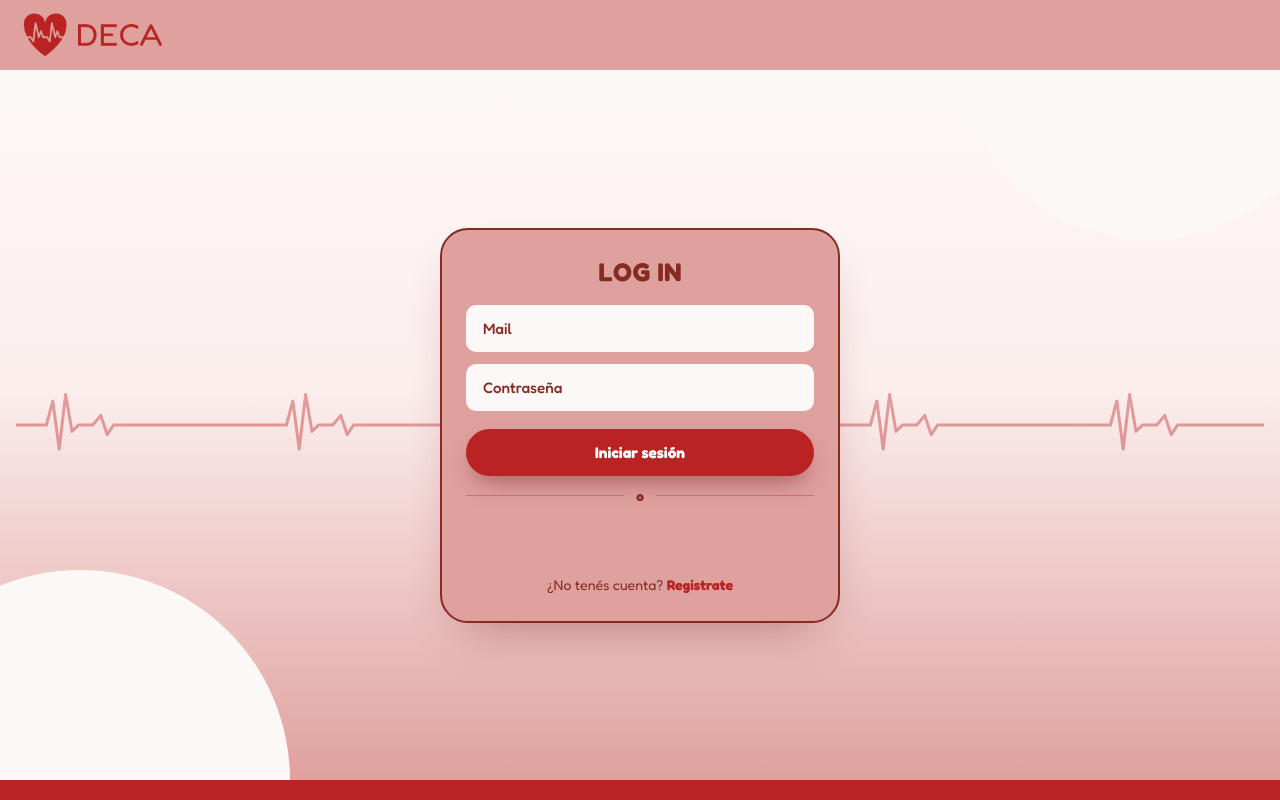
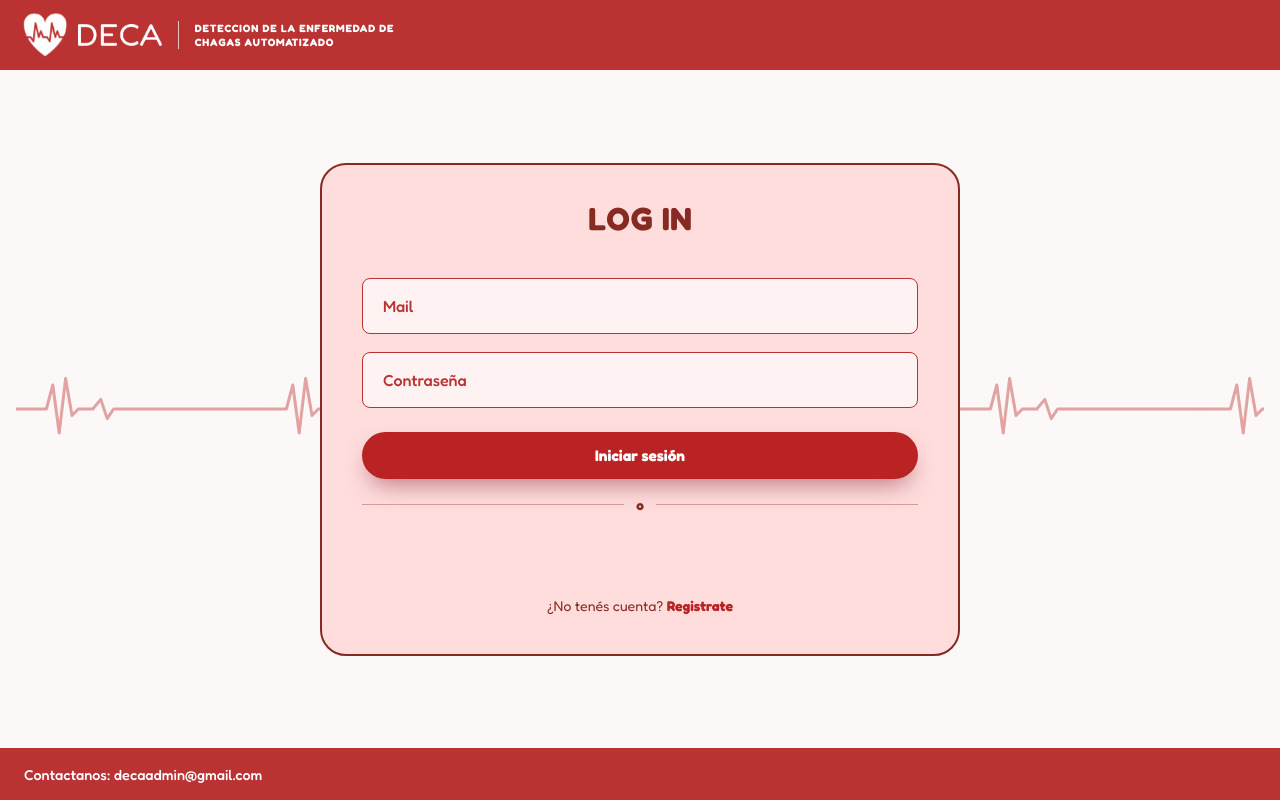
Before and after one commit to LucasSchniper/Front, a React (Vite) app: page /login in a window 1280 px wide. Built offline with nearby package versions, Linux system fonts and the light colour scheme; no server answers.

Commit message:
Correcciones de diseño resecto al header, al Log in y al sign up

```diff
--- a/src/App.css
+++ b/src/App.css
@@ -162,6 +162,36 @@
   width: auto;
   object-fit: contain;
 }
+/* Logo en blanco para los headers en --header-bg: el ECG del corazón es transparente y deja ver el fondo */
+.logo--white .logo__mark,
+.logo--white .logo__word {
+  filter: brightness(0) invert(1);
+}
+
+/* Bajada de marca que acompaña al logo en todos los headers */
+.brand-tagline {
+  padding-left: 16px;
+  border-left: 1px solid rgba(255, 255, 255, 0.7);
+  color: #fff;
+  font-family: var(--font-heading);
+  font-size: 0.66rem;
+  font-weight: 700;
+  line-height: 1.35;
+  letter-spacing: 0.08em;
+  text-transform: uppercase;
+}
+@media (max-width: 840px) {
+  .brand-tagline {
+    padding-left: 10px;
+    font-size: 0.54rem;
+    letter-spacing: 0.06em;
+  }
+}
+@media (max-width: 560px) {
+  .brand-tagline {
+    display: none;
+  }
+}
 
 @keyframes heartbeat {
   0%,
@@ -192,7 +222,7 @@
   position: fixed;
   inset: 0 0 auto 0;
   z-index: 50;
-  background: linear-gradient(120deg, var(--pink-header-1), var(--pink-header-2));
+  background: var(--header-bg);
   transition: box-shadow 0.3s ease;
 }
 .site-header--scrolled {
@@ -210,17 +240,6 @@
   align-items: center;
   gap: 16px;
   flex-shrink: 0;
-}
-.site-header__tagline {
-  padding-left: 16px;
-  border-left: 1px solid rgba(186, 35, 35, 0.45);
-  color: var(--maroon);
-  font-family: var(--font-heading);
-  font-size: 0.66rem;
-  font-weight: 700;
-  line-height: 1.35;
-  letter-spacing: 0.08em;
-  text-transform: uppercase;
 }
 .site-header__nav {
   display: flex;
@@ -265,14 +284,24 @@
   border-width: 1px;
   font-weight: 400;
   font-size: 0.95rem;
-  min-height: 34px;
-  padding: 5px 30px;
-  min-width: 112px;
+  min-height: 38px;
+  padding: 6px 48px;
+  min-width: 160px;
+}
+.site-header__auth .btn--light,
+.site-header__auth--mobile .btn--light {
+  background: #fff;
+  color: var(--header-bg);
+}
+.site-header__auth .btn--light:hover,
+.site-header__auth--mobile .btn--light:hover {
+  background: var(--pink-bg-2);
 }
 .site-header__auth .btn--light {
-  min-width: 140px;
-}
-.site-header__auth .btn--outline-light {
+  min-width: 190px;
+}
+.site-header__auth .btn--outline-light,
+.site-header__auth--mobile .btn--outline-light {
   border-color: #fff;
   color: #fff;
   text-shadow: 0 1px 2px rgba(120, 20, 20, 0.35);
@@ -343,17 +372,6 @@
   .site-header__brand {
     gap: 10px;
   }
-  .site-header__tagline {
-    padding-left: 10px;
-    font-size: 0.54rem;
-    letter-spacing: 0.06em;
-  }
-}
-
-@media (max-width: 560px) {
-  .site-header__tagline {
-    display: none;
-  }
 }
 
 .hero {
@@ -440,7 +458,14 @@
   padding-top: 165%;
   transform: translate(-50%, -50%);
   border-radius: 50%;
-  background: var(--pink-circle);
+  background: radial-gradient(
+    circle,
+    rgba(214, 120, 116, 1) 0%,
+    rgba(219, 140, 136, 0.85) 30%,
+    rgba(223, 161, 158, 0.5) 48%,
+    rgba(223, 161, 158, 0.2) 60%,
+    rgba(223, 161, 158, 0) 71%
+  );
   z-index: 0;
 }
 .hero-heart__img {
@@ -1054,7 +1079,7 @@ html {
   display: flex;
   align-items: center;
   padding: 14px 24px;
-  background: var(--pink-header-1);
+  background: var(--header-bg);
 }
 @media (max-width: 480px) {
   .auth-page__top {
@@ -1064,6 +1089,12 @@ html {
 .auth-page__brand {
   display: flex;
   align-items: center;
+  gap: 16px;
+}
+@media (max-width: 840px) {
+  .auth-page__brand {
+    gap: 10px;
+  }
 }
 .auth-page__body {
   position: relative;
@@ -1072,25 +1103,22 @@ html {
   display: flex;
   align-items: center;
   padding: 48px 16px;
-  background: linear-gradient(180deg, var(--pink-bg) 0%, var(--pink-bg-2) 45%, var(--pink-header-1) 100%);
-}
-.auth-page__circle {
-  position: absolute;
-  border-radius: 50%;
   background: var(--pink-bg);
-  z-index: 0;
-}
-.auth-page__circle--a {
-  width: 420px;
-  height: 420px;
-  bottom: -210px;
-  left: -130px;
-}
-.auth-page__circle--b {
-  width: 380px;
-  height: 380px;
-  top: -210px;
-  right: -60px;
+}
+.auth-page__footer {
+  display: flex;
+  align-items: center;
+  min-height: 52px;
+  padding: 10px 24px;
+  background: var(--header-bg);
+  color: #fff;
+  font-weight: 500;
+  font-size: 0.9rem;
+}
+.auth-page__footer a {
+  color: inherit;
+  font-weight: 500;
+  text-decoration: none;
 }
 .auth-page__row {
   position: relative;
@@ -1112,23 +1140,23 @@ html {
 
 .auth-card {
   width: 100%;
-  max-width: 400px;
+  /* Ocupa la mitad del ancho: deja ~1/4 de pantalla libre a cada lado */
+  max-width: max(400px, 50vw);
   flex-shrink: 0;
-  background: var(--pink-header-1);
+  background: #ffdddd;
   border: 2px solid var(--maroon-dark);
-  border-radius: 28px;
-  padding: 26px 24px 28px;
-  box-shadow: 0 24px 50px -24px rgba(122, 22, 38, 0.45);
+  border-radius: 26px;
+  padding: 34px clamp(20px, 3.5vw, 40px) 40px;
 }
 .auth-card__title {
   font-family: var(--font-heading);
-  font-size: 1.6rem;
+  font-size: 2rem;
   font-weight: 700;
   letter-spacing: 0.02em;
   text-transform: uppercase;
   color: var(--maroon-dark);
   text-align: center;
-  margin-bottom: 18px;
+  margin-bottom: 40px;
 }
 .auth-card__subtitle {
   margin-top: -8px;
@@ -1141,18 +1169,25 @@ html {
 .auth-card__form {
   display: flex;
   flex-direction: column;
-  gap: 12px;
+  gap: 18px;
 }
 .auth-card .form-field input,
 .auth-card .form-field select {
-  background: var(--pink-bg);
-  border-radius: 10px;
-  color: var(--maroon-dark);
-  font-weight: 600;
+  background: #fff2f2;
+  border: 1px solid #ba3232;
+  border-radius: 8px;
+  padding: 17px 20px;
+  font-size: 1rem;
+  color: #ba3232;
+  font-weight: 500;
+}
+.auth-card .form-field input:focus,
+.auth-card .form-field select:focus {
+  background: #fff2f2;
 }
 .auth-card .form-field input::placeholder,
 .auth-card .form-field select.is-placeholder {
-  color: var(--maroon-dark);
+  color: #ba3232;
   opacity: 1;
   font-weight: 500;
 }
@@ -1367,11 +1402,12 @@ html {
   align-items: center;
   gap: 16px;
   padding: 12px 28px;
-  background: var(--dash-header);
+  background: var(--header-bg);
 }
 .dashboard__brand {
   display: flex;
   align-items: center;
+  gap: 16px;
   margin-right: auto;
 }
 .dashboard__notif-btn {
@@ -1392,11 +1428,11 @@ html {
   transform: translateY(-1px);
 }
 .dashboard__notif-btn--nuevas {
-  background: var(--red-strong);
-  color: #fff;
+  background: #fff;
+  color: var(--red-strong);
 }
 .dashboard__notif-btn--nuevas:hover {
-  background: var(--maroon-dark);
+  background: var(--pink-bg-2);
 }
 .dashboard__notif-dot {
   position: absolute;
@@ -1413,7 +1449,7 @@ html {
   display: flex;
   align-items: center;
   justify-content: center;
-  border: 2px solid var(--dash-header);
+  border: 2px solid var(--header-bg);
 }
 .dashboard__burger {
   display: none;
@@ -1423,7 +1459,7 @@ html {
   height: 40px;
   border: none;
   background: transparent;
-  color: var(--maroon-dark);
+  color: #fff;
 }
 
 .dashboard__body {
@@ -1542,7 +1578,7 @@ html {
 }
 .dashboard__footer a {
   color: inherit;
-  font-weight: 700;
+  font-weight: 500;
   text-decoration: none;
 }
 
@@ -1554,6 +1590,9 @@ html {
   .dashboard__footer {
     min-height: 60px;
     padding: 10px 16px;
+  }
+  .dashboard__brand {
+    gap: 10px;
   }
   .dashboard__brand .logo {
     gap: 9px;
--- a/src/components/Header.tsx
+++ b/src/components/Header.tsx
@@ -1,6 +1,6 @@
 import { useEffect, useState } from "react";
 import { Link } from "react-router-dom";
-import Logo from "./Logo";
+import Logo, { BrandTagline } from "./Logo";
 import { IconMenu, IconClose } from "./icons/Icons";
 
 const LINKS = [
@@ -25,12 +25,8 @@ function Header() {
     <header className={`site-header ${scrolled ? "site-header--scrolled" : ""}`}>
       <div className="container site-header__row">
         <a href="#inicio" className="site-header__brand" onClick={() => setOpen(false)}>
-          <Logo />
-          <span className="site-header__tagline">
-            Deteccion de la enfermedad de
-            <br />
-            Chagas automatizado
-          </span>
+          <Logo className="logo--white" />
+          <BrandTagline />
         </a>
 
         <nav className={`site-header__nav ${open ? "site-header__nav--open" : ""}`}>
--- a/src/components/Logo.tsx
+++ b/src/components/Logo.tsx
@@ -29,4 +29,15 @@ function Logo({ size = LOGO_SIZE, pulse = false, className = "" }: LogoProps) {
   );
 }
 
+/** Bajada de marca que acompaña al logo en los headers. */
+export function BrandTagline() {
+  return (
+    <span className="brand-tagline">
+      Deteccion de la enfermedad de
+      <br />
+      Chagas automatizado
+    </span>
+  );
+}
+
 export default Logo;
--- a/src/components/auth/AuthShell.tsx
+++ b/src/components/auth/AuthShell.tsx
@@ -1,7 +1,7 @@
 import type { ReactNode } from "react";
 import { Link } from "react-router-dom";
 import EcgLine from "../EcgLine";
-import Logo from "../Logo";
+import Logo, { BrandTagline } from "../Logo";
 
 interface AuthShellProps {
   title: ReactNode;
@@ -14,14 +14,12 @@ function AuthShell({ title, subtitle, children }: AuthShellProps) {
     <div className="auth-page">
       <header className="auth-page__top">
         <Link to="/" className="auth-page__brand" aria-label="Volver al inicio de DECA">
-          <Logo pulse />
+          <Logo pulse className="logo--white" />
+          <BrandTagline />
         </Link>
       </header>
 
       <main className="auth-page__body">
-        <div className="auth-page__circle auth-page__circle--a" />
-        <div className="auth-page__circle auth-page__circle--b" />
-
         <div className="auth-page__row">
           <EcgLine className="auth-page__ecg auth-page__ecg--left" height={80} color="var(--maroon)" />
 
@@ -35,7 +33,11 @@ function AuthShell({ title, subtitle, children }: AuthShellProps) {
         </div>
       </main>
 
-      <div className="section-divider" role="presentation" />
+      <footer className="auth-page__footer">
+        <span>
+          Contactanos: <a href="mailto:decaadmin@gmail.com">decaadmin@gmail.com</a>
+        </span>
+      </footer>
     </div>
   );
 }
--- a/src/index.css
+++ b/src/index.css
@@ -3,6 +3,7 @@
   --maroon-dark: #872a22;
   --red: #b1463c;
   --red-strong: #ba2323;
+  --header-bg: #ba3232;
   --pink-header-1: #dfa19e;
   --pink-header-2: #dfa19e;
   --pink-bg: #fdf8f8;
--- a/src/pages/dashboard/DashboardLayout.tsx
+++ b/src/pages/dashboard/DashboardLayout.tsx
@@ -2,7 +2,7 @@ import { useEffect, useRef, useState } from "react";
 import { Link, Outlet, useLocation, useNavigate } from "react-router-dom";
 import Sidebar from "./Sidebar";
 import { useAuth, useSesion } from "../../context/AuthContext";
-import Logo from "../../components/Logo";
+import Logo, { BrandTagline } from "../../components/Logo";
 import { IconMenu, IconClose, IconBell } from "../../components/icons/Icons";
 import { api } from "../../services/api";
 import { EVENTO_NOTIFICACIONES } from "../../utils/eventos";
@@ -62,7 +62,8 @@ function DashboardLayout() {
         </button>
 
         <Link to={`/${currentUser.role}`} className="dashboard__brand">
-          <Logo />
+          <Logo className="logo--white" />
+          <BrandTagline />
         </Link>
 
         <Link
```
